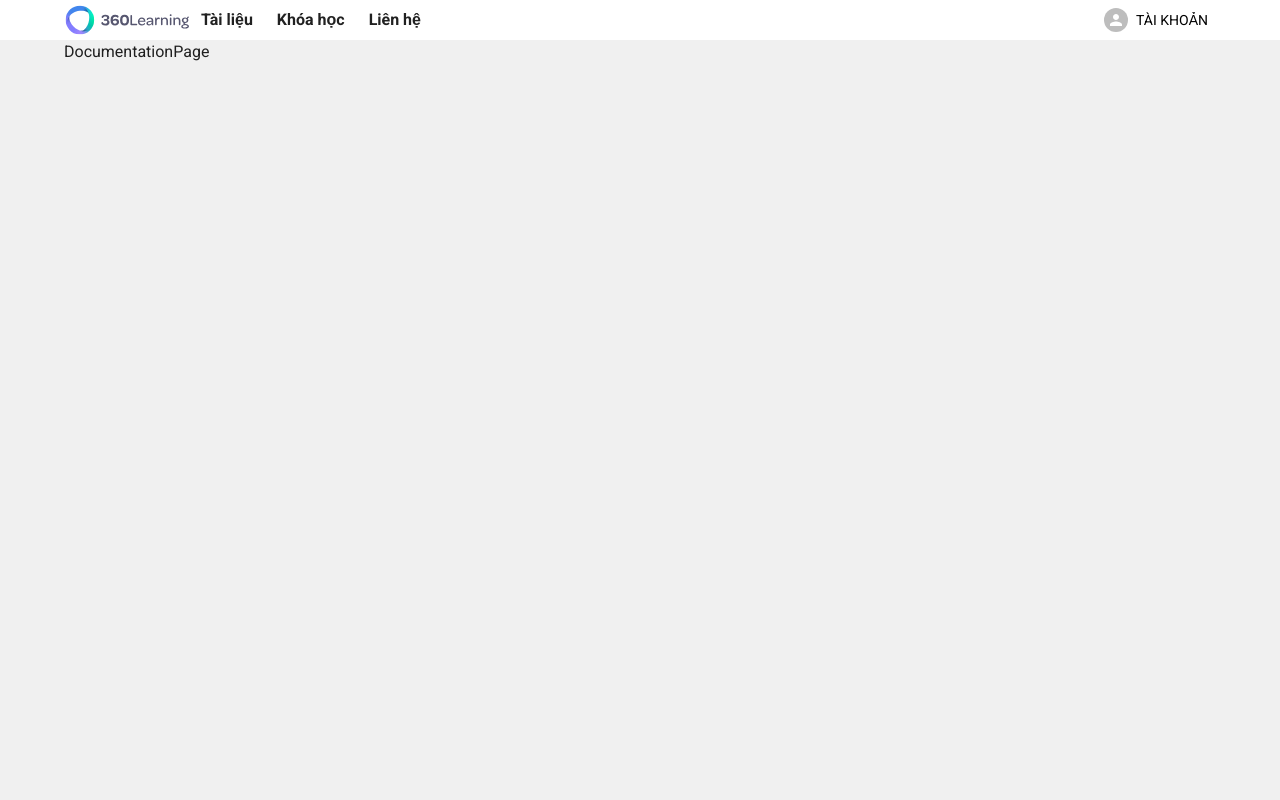
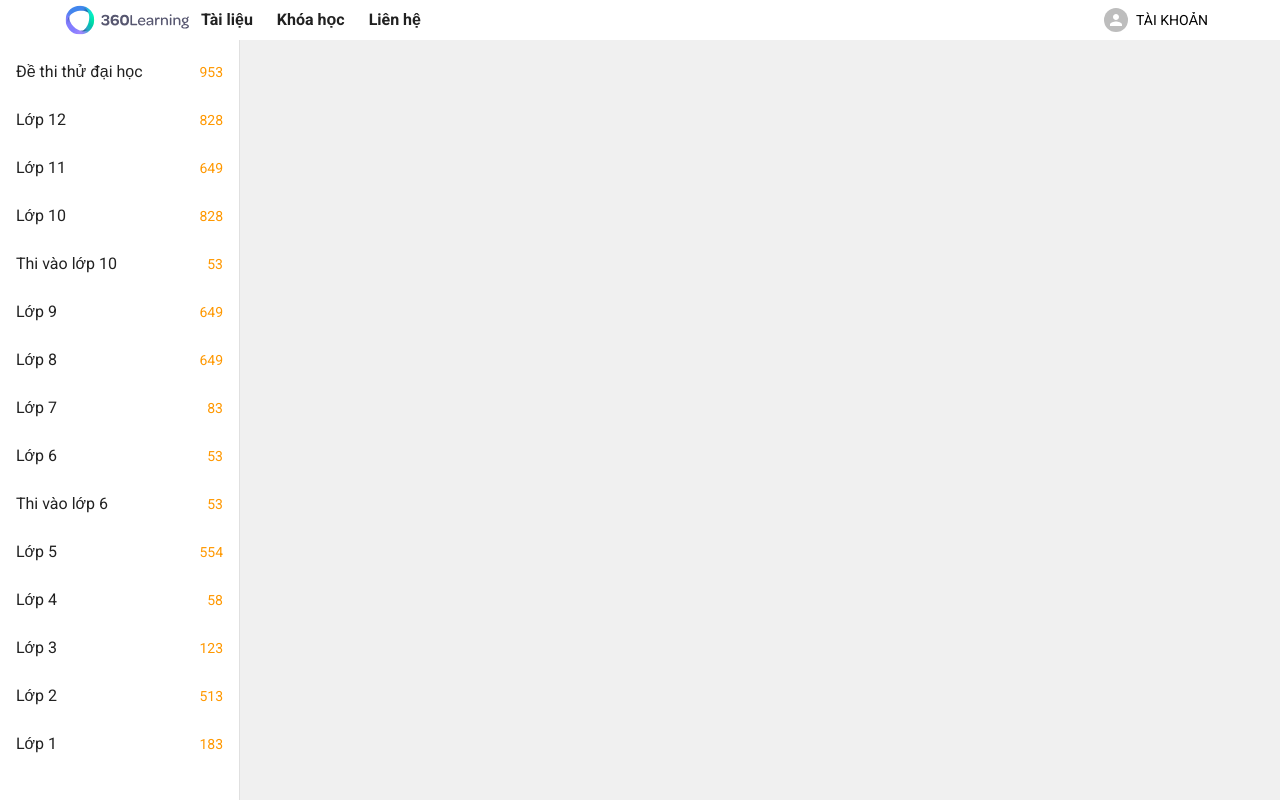
Before and after one commit to thanhminhdev2000/online-learning-react, a React (Vite) app: page /documentation in a window 1280 px wide. Built offline with nearby package versions, Linux system fonts and the light colour scheme; a web font is replaced by a local one.

Commit message:
Sidebar Design UI

```diff
--- /dev/null
+++ b/src/pages/documentation/constant.ts
@@ -0,0 +1,47 @@
+import { SidebarItem } from '@pages/documentation/type';
+
+const subjects = [
+  'Ngữ Văn',
+  'Toán',
+  'Tiếng Anh',
+  'Vật lí',
+  'Hóa Học',
+  'Sinh học',
+  'Lịch sử',
+  'Địa lí',
+  'Giáo dục công dân',
+];
+
+export const sidebarItems: SidebarItem[] = [
+  { label: 'Đề thi thử đại học', count: 953, subjects: subjects },
+  {
+    label: 'Lớp 12',
+    count: 828,
+    subjects: subjects,
+  },
+  {
+    label: 'Lớp 11',
+    count: 649,
+    subjects: subjects,
+  },
+  {
+    label: 'Lớp 10',
+    count: 828,
+    subjects: subjects,
+  },
+  { label: 'Thi vào lớp 10', count: 53, subjects: subjects },
+  {
+    label: 'Lớp 9',
+    count: 649,
+    subjects: subjects,
+  },
+  { label: 'Lớp 8', count: 649, subjects: subjects },
+  { label: 'Lớp 7', count: 83, subjects: subjects },
+  { label: 'Lớp 6', count: 53, subjects: subjects },
+  { label: 'Thi vào lớp 6', count: 53, subjects: subjects },
+  { label: 'Lớp 5', count: 554, subjects: subjects },
+  { label: 'Lớp 4', count: 58, subjects: subjects },
+  { label: 'Lớp 3', count: 123, subjects: subjects },
+  { label: 'Lớp 2', count: 513, subjects: subjects },
+  { label: 'Lớp 1', count: 183, subjects: subjects },
+];
--- a/src/pages/documentation/index.tsx
+++ b/src/pages/documentation/index.tsx
@@ -1,5 +1,145 @@
-const DocumentationPage = () => {
-  return <div>DocumentationPage</div>;
-};
+import { HEADER_HEIGHT } from '@common/constant';
+import MenuIcon from '@mui/icons-material/Menu';
+import {
+  Box,
+  Drawer,
+  IconButton,
+  List,
+  ListItem,
+  ListItemText,
+  Popover,
+  Stack,
+  Theme,
+  Toolbar,
+  Typography,
+  useMediaQuery,
+} from '@mui/material';
+import { sidebarItems } from '@pages/documentation/constant';
+import { SidebarItem } from '@pages/documentation/type';
+import React, { useState } from 'react';
+
+function DocumentationPage() {
+  const [anchorEl, setAnchorEl] = useState<HTMLElement | null>(null);
+  const [hoveredItem, setHoveredItem] = useState<SidebarItem | null>(null);
+  const [mobileOpen, setMobileOpen] = useState(false);
+
+  const isMobile = useMediaQuery((theme: Theme) => theme.breakpoints.down('sm'));
+
+  const handleDrawerToggle = () => {
+    setMobileOpen(!mobileOpen);
+  };
+
+  const handlePopoverOpen = (event: React.MouseEvent<HTMLElement>, item: SidebarItem) => {
+    setAnchorEl(event.currentTarget);
+    setHoveredItem(item);
+  };
+
+  const handlePopoverClose = () => {
+    setAnchorEl(null);
+    setHoveredItem(null);
+  };
+
+  const open = Boolean(anchorEl);
+
+  const drawerContent = (
+    <List>
+      {sidebarItems.map((item, index) => (
+        <ListItem
+          key={index}
+          onMouseEnter={(event) => handlePopoverOpen(event, item)}
+          onMouseLeave={handlePopoverClose}
+        >
+          <ListItemText primary={item.label} />
+          <Typography variant="body2" sx={{ color: '#ff9800', marginLeft: 2 }}>
+            {item.count}
+          </Typography>
+        </ListItem>
+      ))}
+    </List>
+  );
+
+  return (
+    <Stack>
+      <Toolbar>
+        {isMobile && (
+          <>
+            <IconButton edge="start" onClick={handleDrawerToggle} sx={{ mr: 2 }}>
+              <MenuIcon />
+            </IconButton>
+            <Typography variant="h6" noWrap>
+              Tài Liệu Học Tập
+            </Typography>
+          </>
+        )}
+      </Toolbar>
+
+      {!isMobile && (
+        <Drawer
+          variant="permanent"
+          sx={{
+            width: 240,
+            flexShrink: 0,
+            '& .MuiDrawer-paper': {
+              width: 240,
+              boxSizing: 'border-box',
+              marginTop: `${HEADER_HEIGHT}px`,
+            },
+          }}
+        >
+          {drawerContent}
+        </Drawer>
+      )}
+
+      {isMobile && (
+        <Drawer
+          variant="temporary"
+          open={mobileOpen}
+          onClose={handleDrawerToggle}
+          ModalProps={{
+            keepMounted: true,
+          }}
+          sx={{
+            '& .MuiDrawer-paper': {
+              width: 240,
+              boxSizing: 'border-box',
+            },
+          }}
+        >
+          {drawerContent}
+        </Drawer>
+      )}
+
+      <Popover
+        id="mouse-over-popover"
+        sx={{
+          pointerEvents: 'none',
+        }}
+        open={open}
+        anchorEl={anchorEl}
+        anchorOrigin={{
+          vertical: 'top',
+          horizontal: 'right',
+        }}
+        transformOrigin={{
+          vertical: 'top',
+          horizontal: 'left',
+        }}
+        onClose={handlePopoverClose}
+        disableRestoreFocus
+      >
+        <Box padding={1}>
+          <Typography variant="h6">Chọn môn học</Typography>
+          <List>
+            {hoveredItem?.subjects?.map((subject, index) => (
+              <ListItem key={index}>
+                <Typography variant="body2">{subject}</Typography>
+              </ListItem>
+            ))}
+          </List>
+        </Box>
+      </Popover>
+    </Stack>
+  );
+}
 
 export default DocumentationPage;
--- /dev/null
+++ b/src/pages/documentation/type.ts
@@ -0,0 +1,5 @@
+export interface SidebarItem {
+  label: string;
+  count: number;
+  subjects: string[];
+}
```
